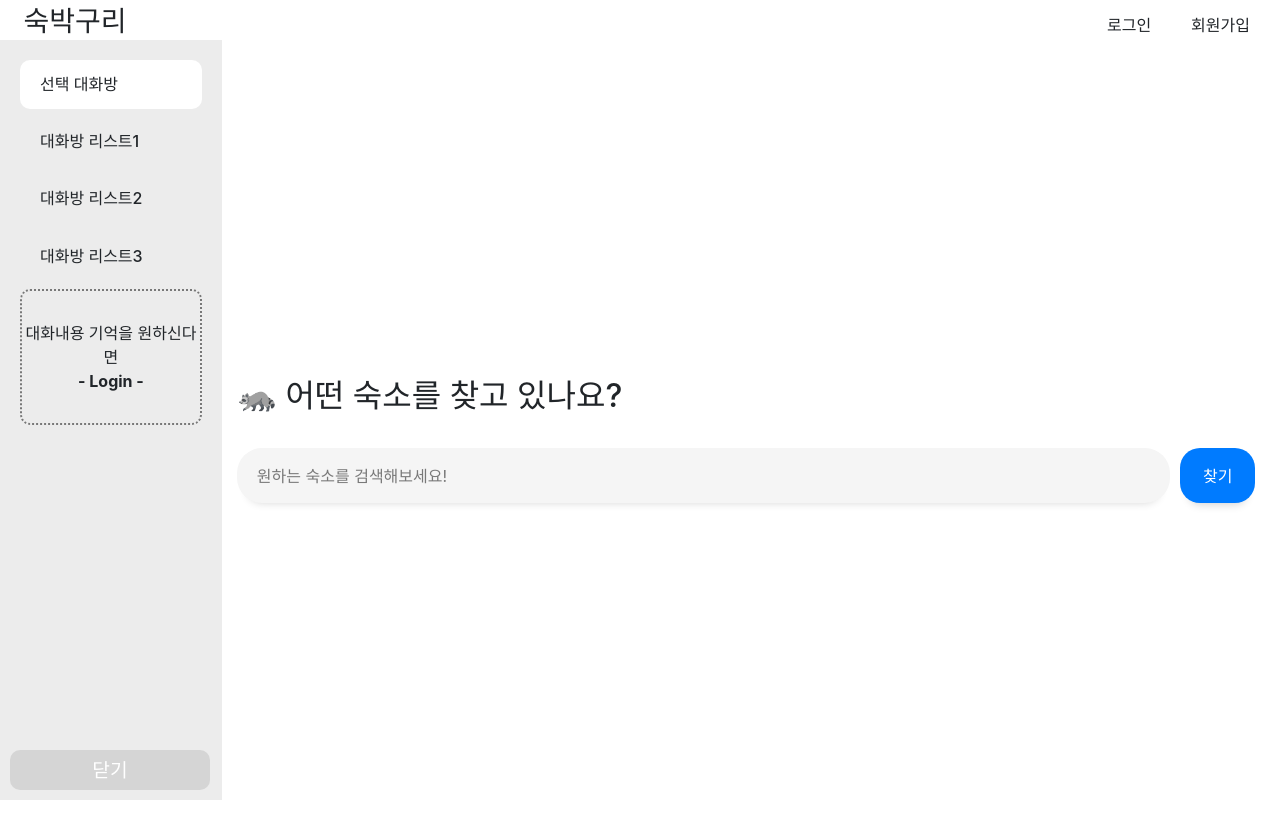
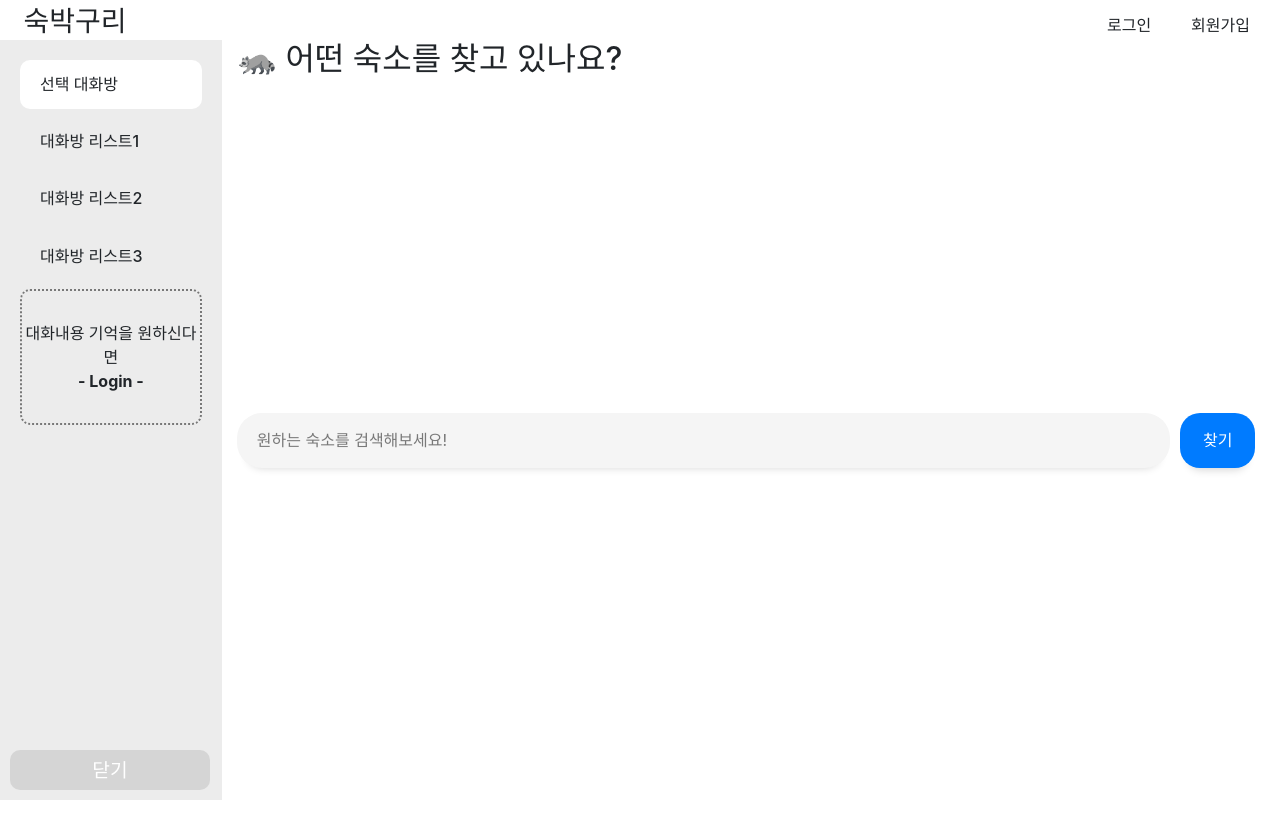
Before and after one commit to SKNETWORKS-FAMILY-AICAMP/SKN07-4th-1Team, a Django app: page / in a window 1280 px wide. After the commit the page ends 800 px from the top, so only its background shows below. Run offline with Django 4.2, Linux system fonts and the light colour scheme; some libraries are stand-ins or nearby versions.

Commit message:
style 수정

```diff
--- a/static/style.css
+++ b/static/style.css
@@ -127,12 +127,12 @@ html,body{
 
 
 #main_box{
-    width: 100%; height: 100%;
+    width: 100%; height: calc(100% - 40px);
     display: flex;
 }
 #side_box.on{
     display: block;
-    width: 260px; height: calc(100% - 40px);
+    width: 260px; height: 100%;
     padding: 20px;
     background-color: #ececec;
 }
@@ -193,4 +193,8 @@ html,body{
 
 #cont_box{
     width: 100%;
+    height:calc(100% - 40px);
 }
+#cont_box div{
+    height: 100%;
+}
--- a/templates/project4/main.html
+++ b/templates/project4/main.html
@@ -1,7 +1,7 @@
 {% extends 'base.html' %}
 {% block content %}
 <!-- 반응형 컨테이너 -->
-<div class="d-flex flex-grow-1 vh-100 w-100 align-items-center justify-content-center">
+<div class="d-flex flex-grow-1 w-100 align-items-center justify-content-center">
     <div class="flex-grow-1 flex-fill">
         <!-- 채팅창 -->
         <div class="box-wrap m-auto">
```
Also changed, not shown: 1 other file.
